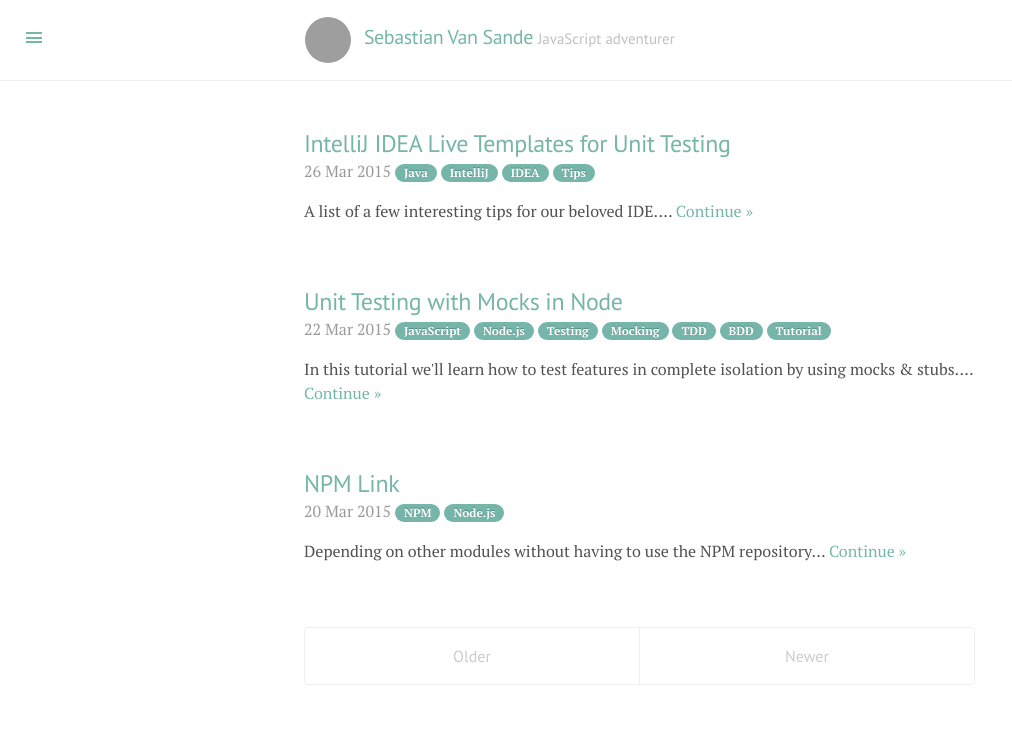
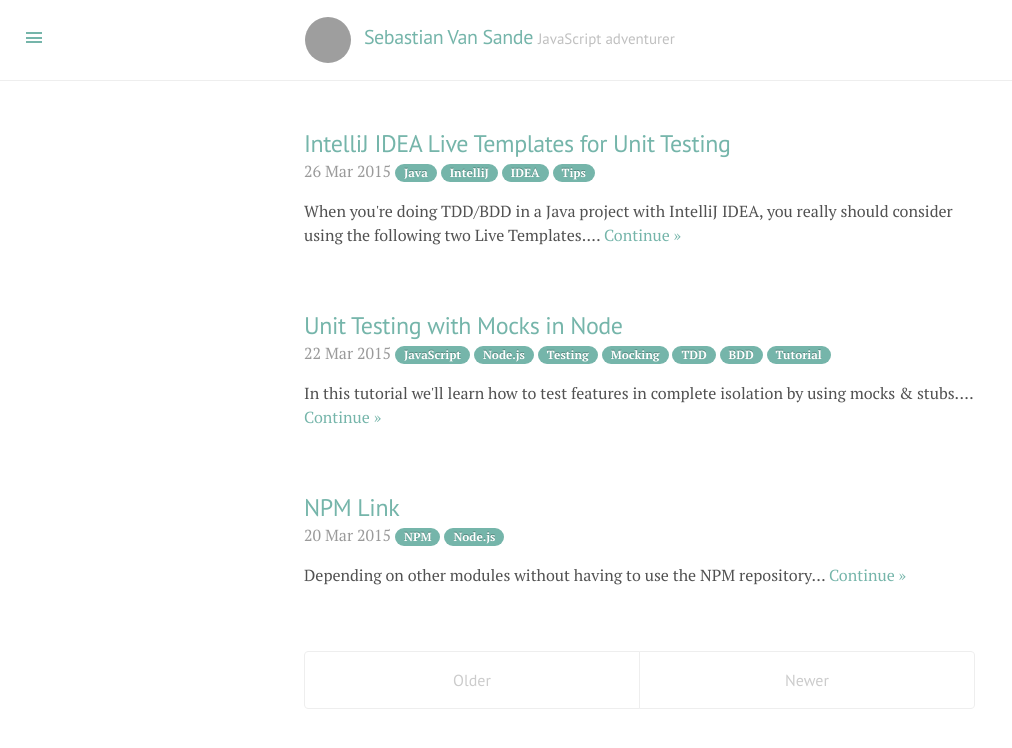
Before and after one commit to seppevs/seppevs.github.io, a Jekyll site: the page built from index.html, in a window 1280 px wide. Shown: the top 748 px of the page, without its empty margins (0-1012 px from the left). Built offline with Jekyll 4.4.1, drawn with Linux system fonts in a browser that asks for light colours; Markdown is read by kramdown in place of the engine named in the settings; the list of posts is cut into pages by our own code; some of the changed lines change nothing that is shown; grey boxes are pictures that could not be loaded.

Commit message:
IntelliJ Live Templates for Unit Testing in Java

```diff
--- a/_posts/2015-03-26-intellij_idea_tips_and_tricks.markdown
+++ b/_posts/2015-03-26-intellij_idea_live_templates_for_unit_testing.markdown
@@ -1,7 +1,7 @@
 ---
 layout: post
 title:  IntelliJ IDEA Live Templates for Unit Testing
-summary: A list of a few interesting tips for our beloved IDE.
+summary: When you're doing TDD/BDD in a Java project with IntelliJ IDEA, you really should consider using the following two Live Templates.
 date:   2015-03-26 11:26:32
 tags:
 - Java
@@ -31,7 +31,7 @@
 Define the applicable context by clicking "Define" and choosing "Java" and click "Apply".
 
 ### Screenshot
-![The setup template](/public/images/posts/intellij_idea_tips_and_tricks/setup.png)
+![The setup template](/public/images/posts/intellij_idea_live_templates_for_unit_testing/setup.png)
 
 ### Verify that it works
 In a (new) unit test, type: setup (and press the TAB button) => a 'setup' method should appear
@@ -52,7 +52,7 @@
 Define "Java" as the applicable context again and click "OK".
 
 ### Screenshot
-![The test template](/public/images/posts/intellij_idea_tips_and_tricks/test.png)
+![The test template](/public/images/posts/intellij_idea_live_templates_for_unit_testing/test.png)
 
 ### Verify that it works
 In a unit test, type: test (and press the TAB button) => a 'test' method should appear
```
Also changed, not shown: public/images/posts/intellij_idea_live_templates_for_unit_testing/setup.png (renamed from public/images/posts/intellij_idea_tips_and_tricks/setup.png), public/images/posts/intellij_idea_live_templates_for_unit_testing/test.png (renamed from public/images/posts/intellij_idea_tips_and_tricks/test.png).
